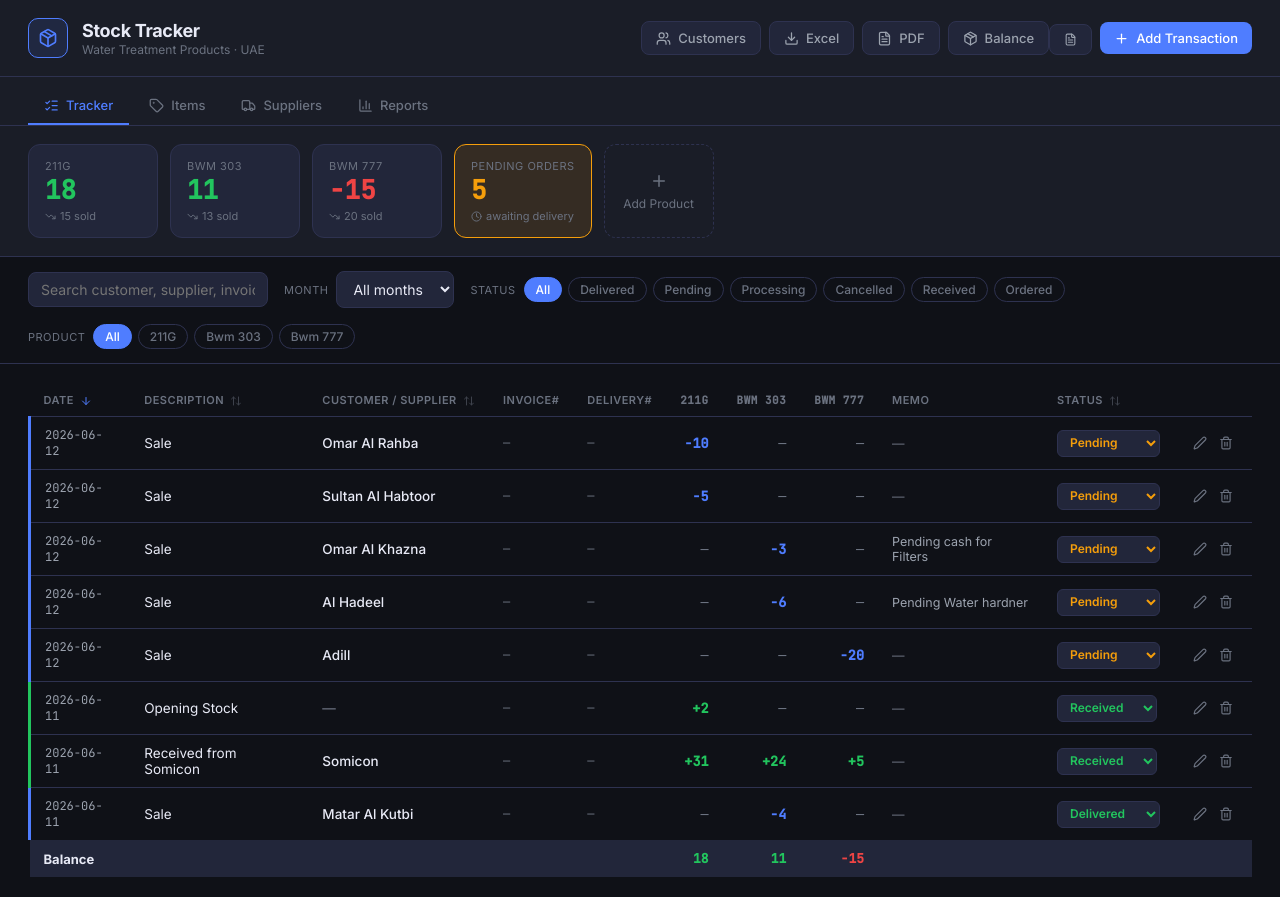
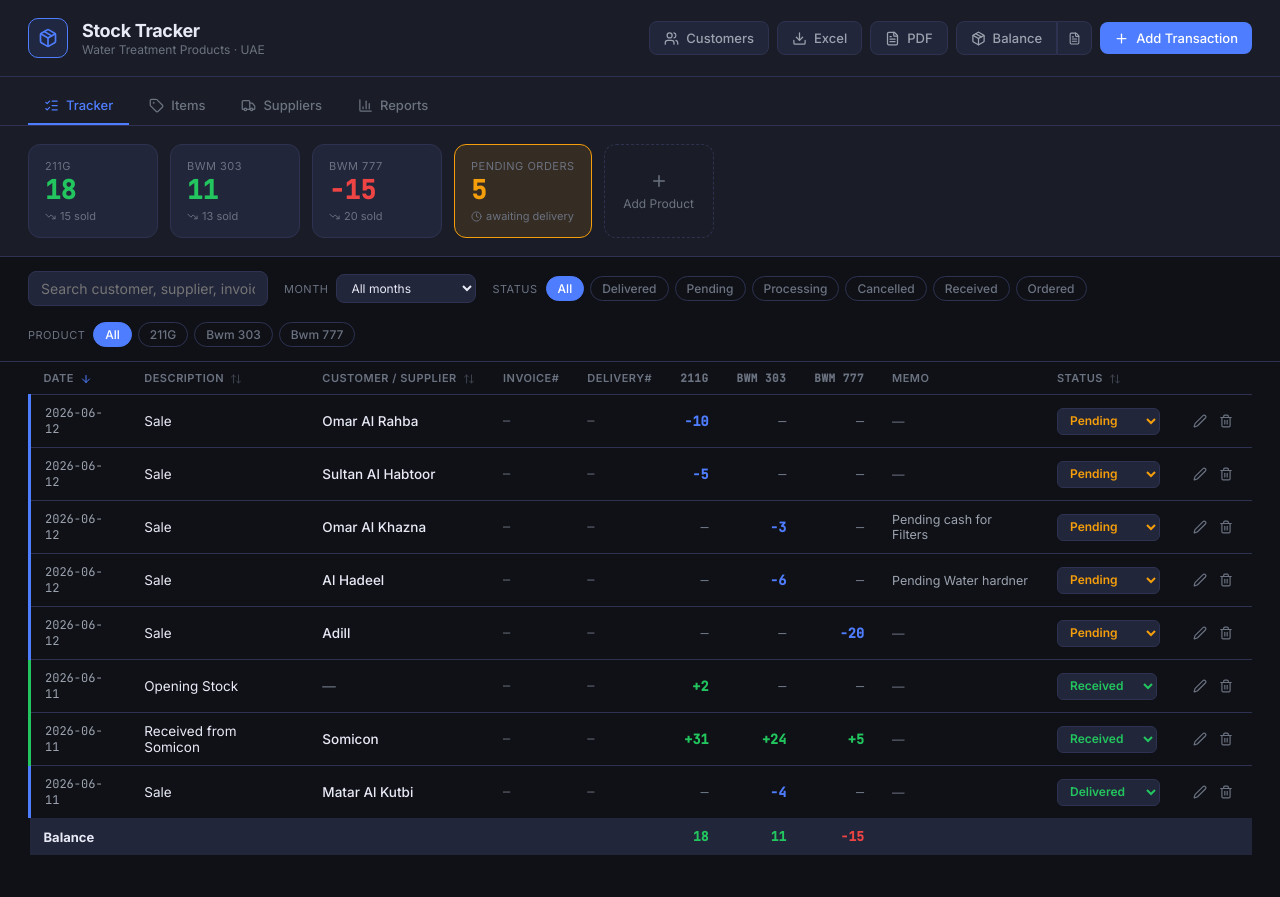
Before and after one commit to Faran56/stock-tracker, a React (Create React App) app: page / in a window 1280 px wide. After the commit the page ends 862 px from the top, so only its background shows below. Built offline with nearby package versions, Linux system fonts and the light colour scheme.

Commit message:
Enhance button styles and table layout
Added styles for split buttons and updated table wrap properties.

```diff
--- a/src/App.css
+++ b/src/App.css
@@ -44,6 +44,12 @@
 .chip {
   background: var(--accent); color: #fff;
   border-radius: 10px; font-size: 10px; padding: 1px 6px;
+}
+.split-btn { display: flex; }
+.split-btn-main { border-radius: 8px 0 0 8px; }
+.split-btn-side {
+  border-radius: 0 8px 8px 0; border-left: 1px solid var(--border);
+  padding: 8px 10px;
 }
 
 /* ── summary strip ───────────────────────────────────────────────────────── */
@@ -93,9 +99,13 @@
 }
 .filter-pill:hover { border-color: var(--accent); color: var(--accent); }
 .filter-pill.active { background: var(--accent); border-color: var(--accent); color: #fff; }
+.month-select { padding: 5px 10px; font-size: 12px; min-width: 140px; }
 
 /* ── table ───────────────────────────────────────────────────────────────── */
-.table-wrap { flex: 1; overflow-x: auto; padding: 20px 28px; }
+.table-wrap {
+  flex: 1; overflow: auto; padding: 0 28px 20px;
+  max-height: calc(100vh - 300px);
+}
 .stock-table { width: 100%; border-collapse: collapse; font-size: 13.5px; }
 .stock-table th {
   text-align: left; padding: 9px 14px;
@@ -103,6 +113,7 @@
   letter-spacing: 0.5px; color: var(--text-muted);
   border-bottom: 1px solid var(--border);
   white-space: nowrap;
+  position: sticky; top: 0; background: var(--bg); z-index: 5;
 }
 .stock-table th.sortable {
   cursor: pointer; user-select: none;
```
